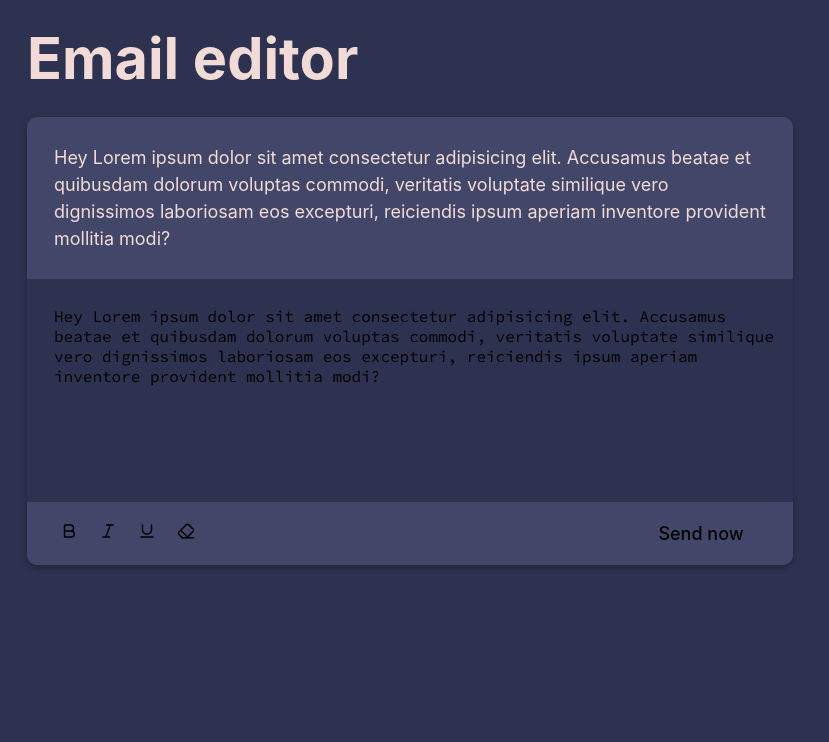
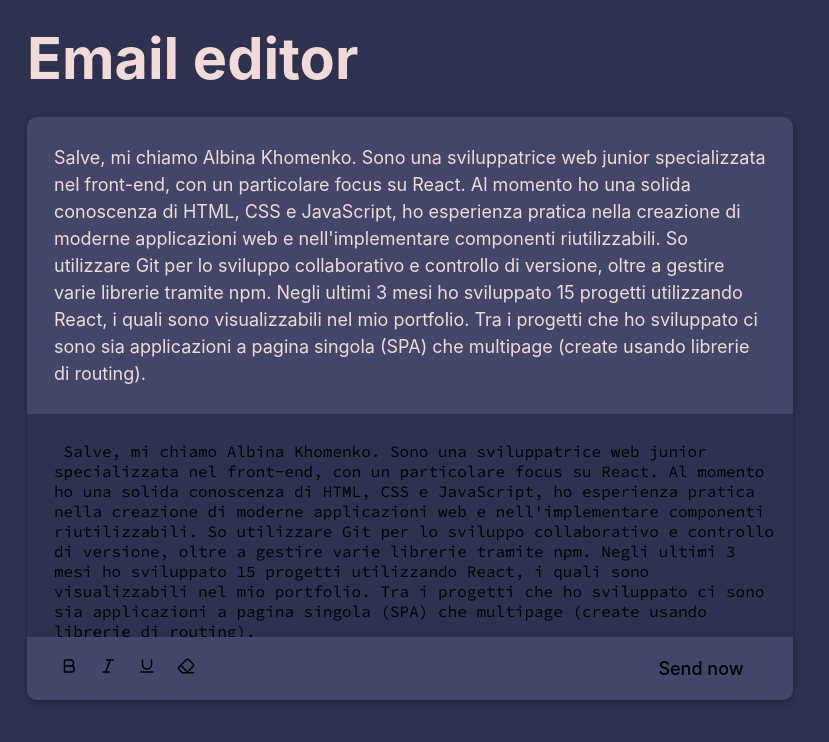
Before and after one commit to klementina1809/email-editor, a React (Vite) app: page / in a window 1280 px wide. Shown: the top 742 px of the page, without its empty margins (0-829 px from the left). Built offline with nearby package versions, Linux system fonts and the light colour scheme.

Commit message:
changed text by default

```diff
--- a/src/components/EmailEditor.tsx
+++ b/src/components/EmailEditor.tsx
@@ -5,7 +5,7 @@ import parse from "html-react-parser";
 
 export function EmailEditor({ setEmailsList }: any) {
 	const [text, setText] = useState(
-		`Hey Lorem ipsum dolor sit amet consectetur adipisicing elit. Accusamus beatae et quibusdam dolorum voluptas commodi, veritatis voluptate similique vero dignissimos laboriosam eos excepturi, reiciendis ipsum aperiam inventore provident mollitia modi?`
+		` Salve, mi chiamo Albina Khomenko. Sono una sviluppatrice web junior specializzata nel front-end, con un particolare focus su React. Al momento ho una solida conoscenza di HTML, CSS e JavaScript, ho esperienza pratica nella creazione di moderne applicazioni web e nell'implementare componenti riutilizzabili. So utilizzare Git per lo sviluppo collaborativo e controllo di versione, oltre a gestire varie librerie tramite npm. Negli ultimi 3 mesi ho sviluppato 15 progetti utilizzando React, i quali sono visualizzabili nel mio portfolio. Tra i progetti che ho sviluppato ci sono sia applicazioni a pagina singola (SPA) che multipage (create usando librerie di routing).`
 	);
 	const [selectedText, setSelectedText] = useState("");
 
@@ -18,7 +18,7 @@ export function EmailEditor({ setEmailsList }: any) {
 	};
 
 	const handleSend = () => {
-		setEmailsList((prev:any) => [...prev, text]);
+		setEmailsList((prev: any) => [...prev, text]);
 		setText("");
 	};
 
@@ -44,8 +44,7 @@ export function EmailEditor({ setEmailsList }: any) {
 					value={text}
 					onMouseUp={handleSelectionChange}
 					onChange={(e) => setText(e.target.value)}
-				>
-				</textarea>
+				></textarea>
 				<div className={styles.actions}>
 					<div className={styles.tools}>
 						<button onClick={applyBold}>
```
